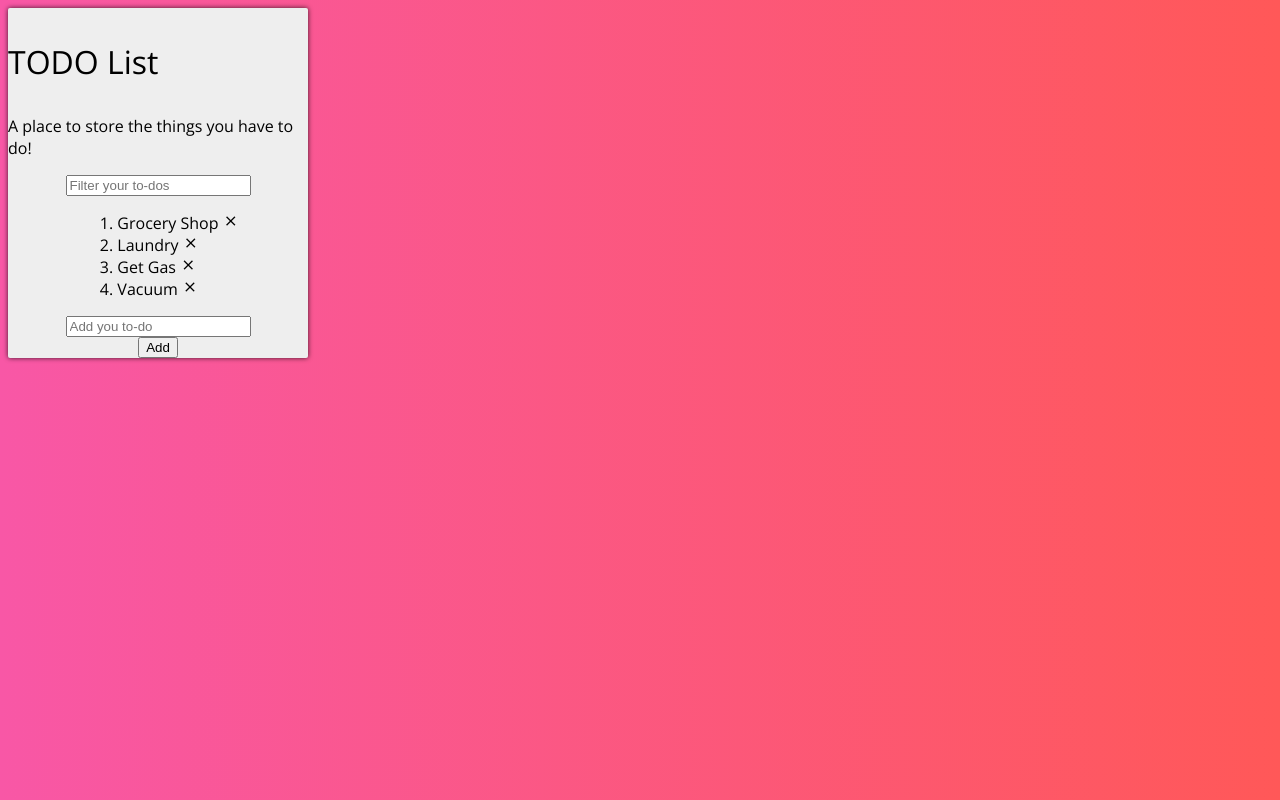
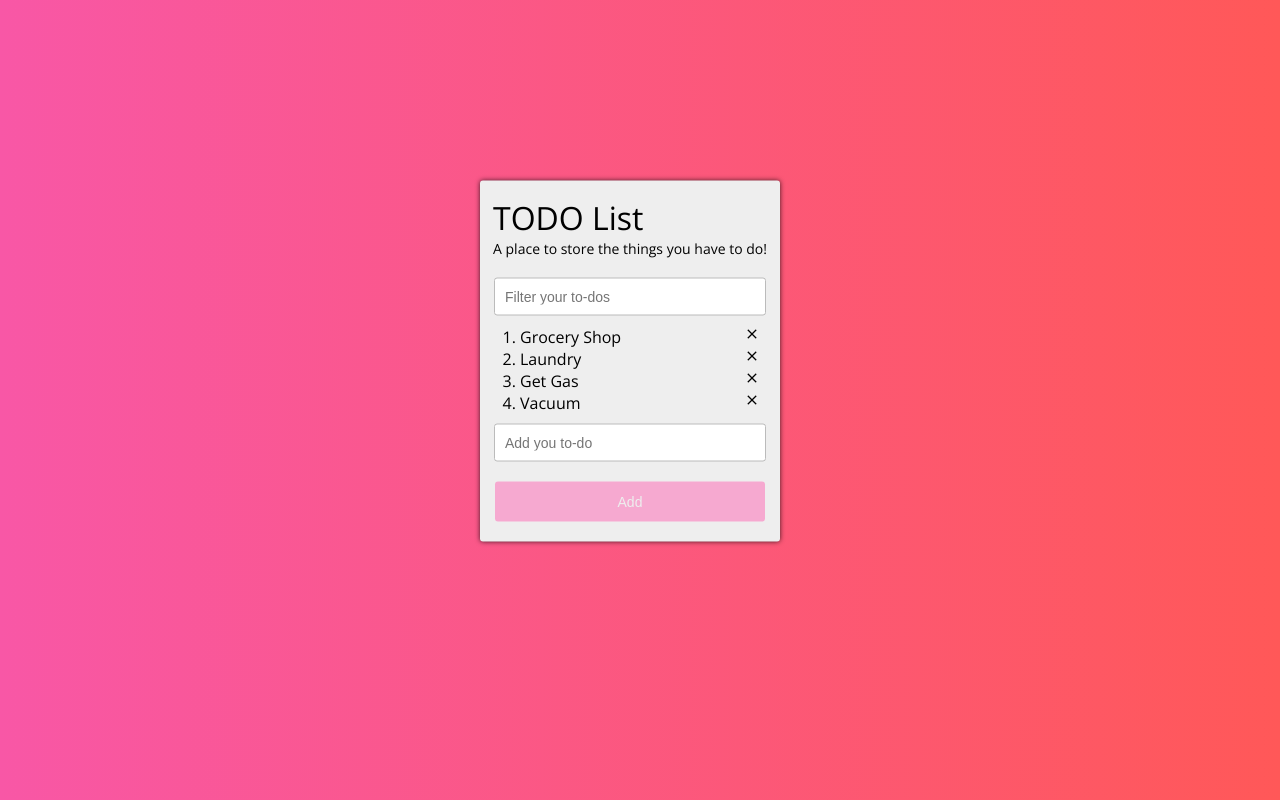
Before and after one commit to KOappC/toDoListLab, a plain HTML site: page index.html in a window 1280 px wide. Drawn offline with nearby package versions, Linux system fonts and the light colour scheme.

Commit message:
first part of lab complete

```diff
--- a/index.html
+++ b/index.html
@@ -16,7 +16,7 @@
 
         <input type="text" ng-model="searchToDo" placeholder="Filter your to-dos">
         <ol>
-            <li ng-repeat="things in toDo.toDoList | filter: things"> {{ things }} <i ng-click="toDo.removeToDo($index)" class="material-icons md-18">clear</i></li>
+            <li ng-repeat="things in toDo.toDoList | filter: searchToDo"> {{ things }} <i ng-click="toDo.removeToDo($index)" class="material-icons md-18">clear</i></li>
         </ol>
         <input type="text" ng-model="newToDo" placeholder="Add you to-do">
         <button type="button" ng-click="toDo.addToDo(newToDo)">Add</button>
--- a/stylesheet.css
+++ b/stylesheet.css
@@ -13,13 +13,37 @@ body {
 
 .totalList {
     display: flex;
+    position: absolute;
+    top: 0;
+    left: 0;
+    right: 0;
+    transform: translate(160%, 50%);
     flex-direction: column;
     justify-content: center;
     align-items: center;
     box-shadow:   0px   0px   5px   0px   rgba(0,0,0,0.75);
     background-color: #eeeeee;
-    border-radius: 2px;
+    border-radius: 3px;
     max-width: 300px;
+}
+
+/* to do list itself */
+
+ol {
+    display: flex;
+    flex-direction: column;
+    justify-content: space-between;
+    margin: 0 auto;
+    width: 240px;
+    padding-right: 50px;
+}
+
+li {
+    text-align: left;
+}
+
+i {
+    float: right;
 }
 
 /* to do list title */
@@ -31,6 +55,41 @@ body {
 #toDoTitle {
     font-size: 32px;
     font-weight: 300;
+    padding: 0;
+    margin: 0;
+    margin-top: 15px;
+}
+
+#toDoSubtitle {
+    font-size: 14px;
+    font-weight: 300;
+    padding: 0;
+    margin: 0;
+    margin-bottom: 10px;
+}
+
+/* inputs */
+
+input {
+    border: 1px solid #BBBBBB;
+    border-radius: 3px;
+    color: #BBBBBB;
+    width: 250px;
+    padding: 10px;
+    margin: 10px;
+    font-size: 14px;
+}
+
+button {
+    background-color: rgba(255, 105, 180, 0.51);
+    width: 270px;
+    height: 40px;
+    border: none;
+    border-radius: 3px;
+    margin-bottom: 20px;
+    margin-top: 10px;
+    color: #EEEEEE;
+    font-size: 14px;
 }
 
 
```
